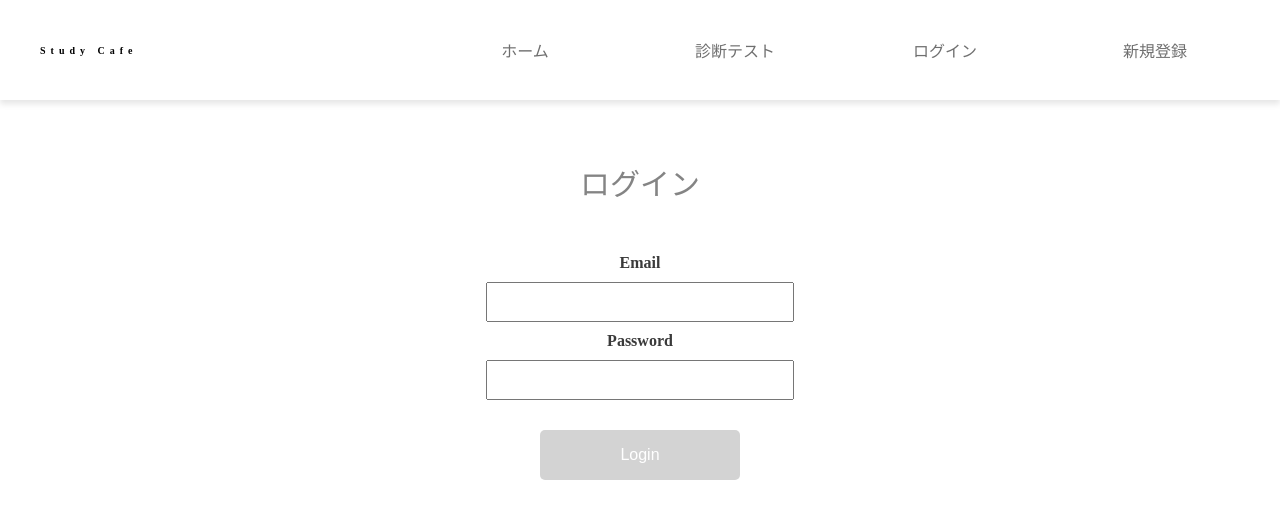
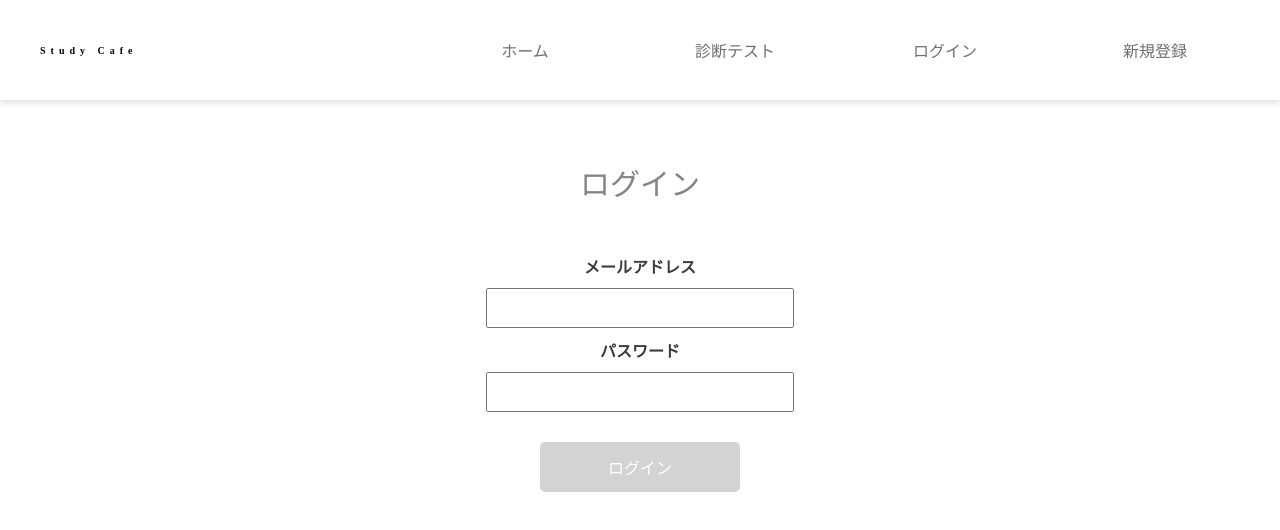
Before and after one commit to Frog5757/study-cafe-frontend-v4, a React (Vite) app: page /login in a window 1280 px wide. Shown: the top 530 px of the page. Built offline with nearby package versions, Linux system fonts and the light colour scheme; no server answers.

Commit message:
Update LoginForm.tsx

```diff
--- a/src/components/uiparts/form/LoginForm.tsx
+++ b/src/components/uiparts/form/LoginForm.tsx
@@ -6,13 +6,12 @@ const LoginForm = () => {
   const { email, setEmail, password, setPassword, handleLogin, loading } =
     useLogin();
 
-
   const isButtonDisabled = !email || !password;
 
   return (
     <form onSubmit={handleLogin} css={loginWrapper}>
       <div>
-        <div css={subTitle}>Email</div>
+        <div css={subTitle}>メールアドレス</div>
         <input
           css={inputWrapper}
           type="email"
@@ -22,7 +21,7 @@ const LoginForm = () => {
         />
       </div>
       <div>
-        <div css={subTitle}>Password</div>
+        <div css={subTitle}>パスワード</div>
         <input
           css={inputWrapper}
           type="password"
@@ -33,10 +32,10 @@ const LoginForm = () => {
       </div>
       <button
         type="submit"
-        disabled={loading || isButtonDisabled} // loading中や未入力の際にボタンを無効化
+        disabled={loading || isButtonDisabled}
         css={loginButton}
       >
-        {loading ? "Logging in..." : "Login"}
+        {loading ? "ログイン中" : "ログイン"}
       </button>
     </form>
   );
```
